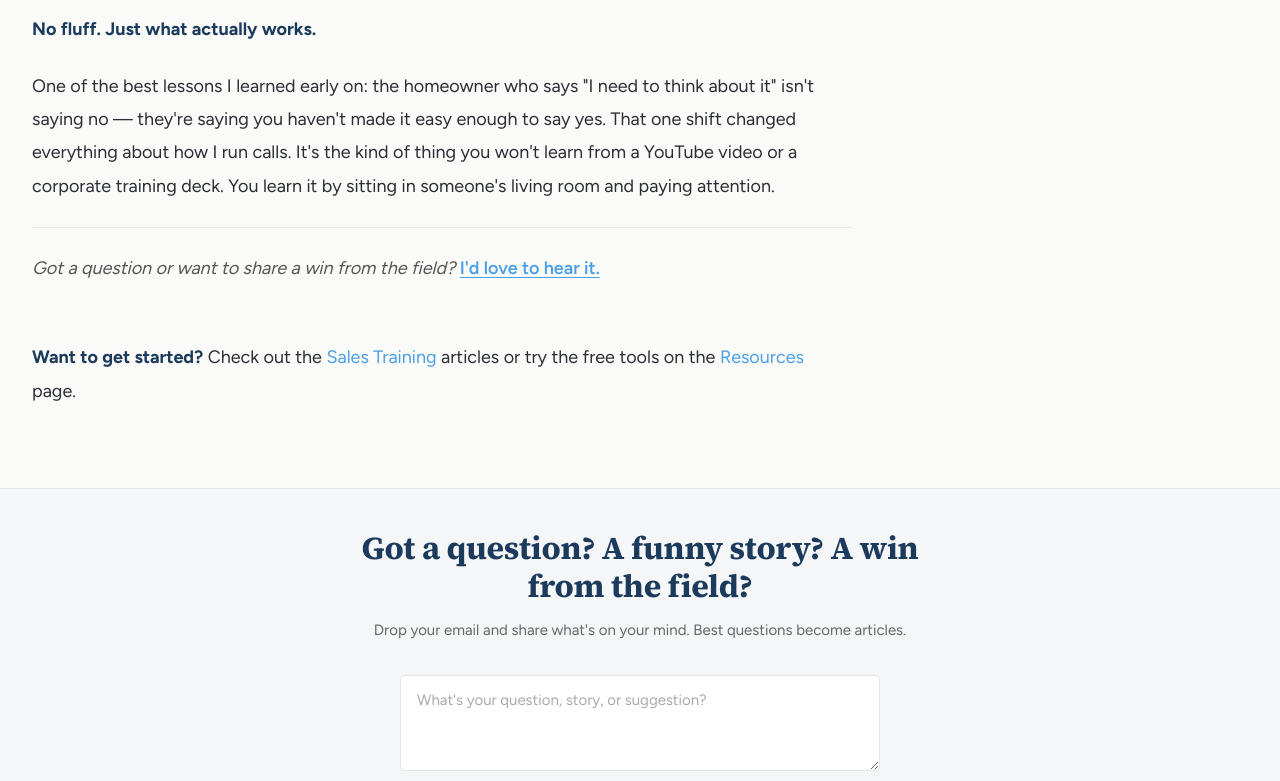
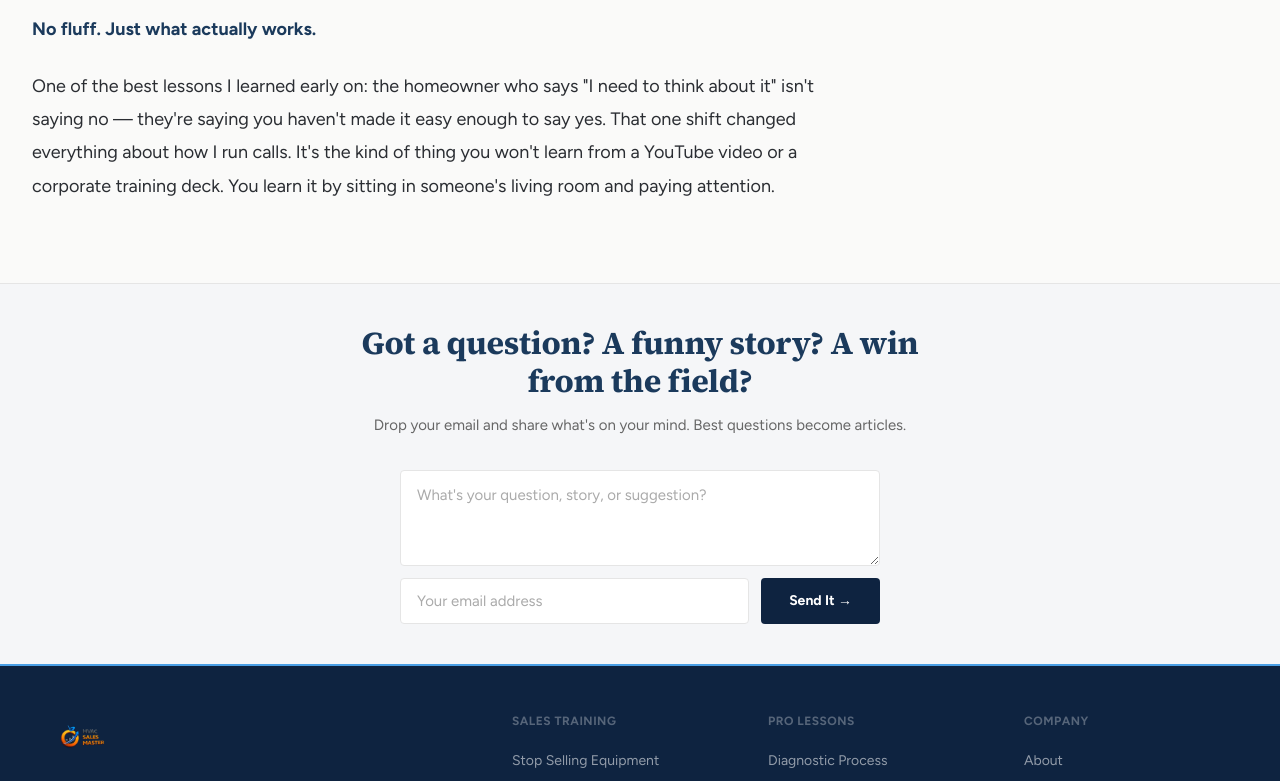
Before and after one commit to Ishack94/HVAC-sales-master, a React (Vite) app: page /about in a window 1280 px wide. Shown: the part 1143-1924 px from the top of the page. Built offline with nearby package versions, Linux system fonts and the light colour scheme.

Commit message:
Remove CTA lines from About page

```diff
--- a/src/pages/About.jsx
+++ b/src/pages/About.jsx
@@ -67,11 +67,6 @@ export default function About() {
               One of the best lessons I learned early on: the homeowner who says "I need to think about it" isn't saying no — they're saying you haven't made it easy enough to say yes. That one shift changed everything about how I run calls. It's the kind of thing you won't learn from a YouTube video or a corporate training deck. You learn it by sitting in someone's living room and paying attention.
             </p>
 
-            <p className={styles.closing}>
-              Got a question or want to share a win from the field? <a href="mailto:contact@hvacsalesmaster.com" className={styles.mailto}>I'd love to hear it.</a>
-            </p>
-
-            <p style={{ marginTop: '32px' }}><strong>Want to get started?</strong> Check out the <a href="/sales" style={{ color: '#4a9fe5' }}>Sales Training</a> articles or try the free tools on the <a href="/resources" style={{ color: '#4a9fe5' }}>Resources</a> page.</p>
           </div>
         </main>
 
```
